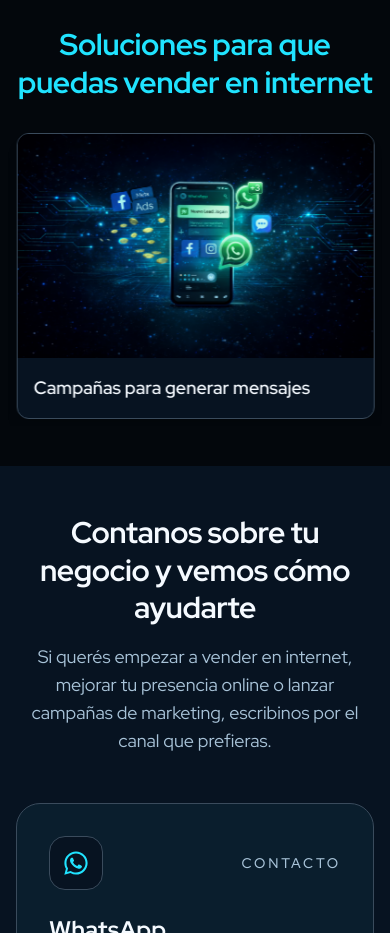
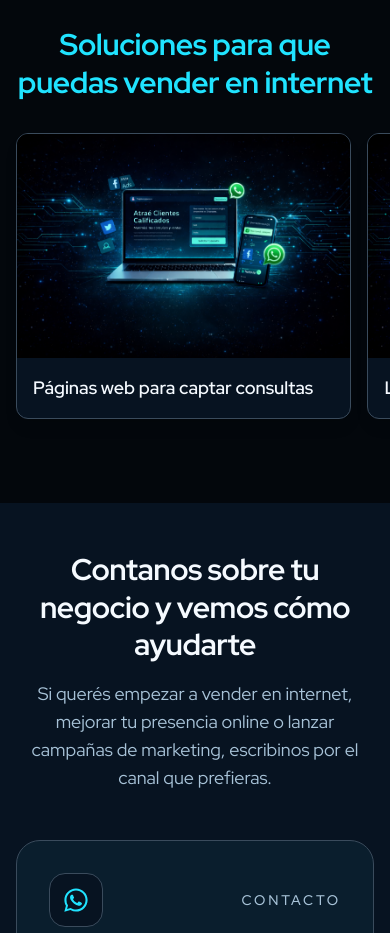
Before and after one commit to Naim-Melita/landing-page, a React (Vite) app: page / in a window 390 px wide. Shown: the part 4060-4993 px from the top of the page. Built offline with nearby package versions, Linux system fonts and the light colour scheme.

Commit message:
carousel updated mobile

```diff
--- a/src/components/Porfolio.tsx
+++ b/src/components/Porfolio.tsx
@@ -6,8 +6,28 @@ import carousel4 from "../assets/carousel/carousel4.png";
 import carousel5 from "../assets/carousel/carousel5.png";
 import carousel6 from "../assets/carousel/carousel6.png";
 
+type Project = {
+  title: string;
+  img: string;
+};
+
+function ProjectCard({ project }: { project: Project }) {
+  return (
+    <div className="overflow-hidden rounded-xl border border-armelix-border shadow-lg bg-armelix-surface backdrop-blur">
+      <img
+        src={project.img}
+        alt={project.title}
+        className="w-full h-56 sm:h-64 object-cover transition-transform duration-300 hover:scale-105"
+      />
+      <div className="p-4">
+        <h3 className="text-lg font-semibold text-armelix-text">{project.title}</h3>
+      </div>
+    </div>
+  );
+}
+
 export default function Portfolio() {
-  const projects = [
+  const projects: Project[] = [
     {
       title: "Páginas web para captar consultas",
       img: carousel1,
@@ -64,19 +84,19 @@ export default function Portfolio() {
         <h2 className="text-armelix-primary text-3xl md:text-4xl font-bold leading-tight tracking-[-0.015em] px-4 pb-8 text-center">
           Soluciones para que puedas vender en internet
         </h2>
-        <Slider {...settings} className="px-2 sm:px-4 md:px-6">
+
+        <div className="flex gap-4 overflow-x-auto px-4 pb-4 snap-x snap-mandatory md:hidden">
+          {projects.map((project) => (
+            <div key={project.title} className="min-w-[86vw] max-w-[86vw] snap-center">
+              <ProjectCard project={project} />
+            </div>
+          ))}
+        </div>
+
+        <Slider {...settings} className="hidden px-2 sm:px-4 md:block md:px-6">
           {projects.map((project, index) => (
             <div key={index} className="px-2 sm:px-3">
-              <div className="overflow-hidden rounded-xl border border-armelix-border shadow-lg bg-armelix-surface backdrop-blur">
-                <img
-                  src={project.img}
-                  alt={project.title}
-                  className="w-full h-56 sm:h-64 object-cover transition-transform duration-300 hover:scale-105"
-                />
-                <div className="p-4">
-                  <h3 className="text-lg font-semibold text-armelix-text">{project.title}</h3>
-                </div>
-              </div>
+              <ProjectCard project={project} />
             </div>
           ))}
         </Slider>
```
